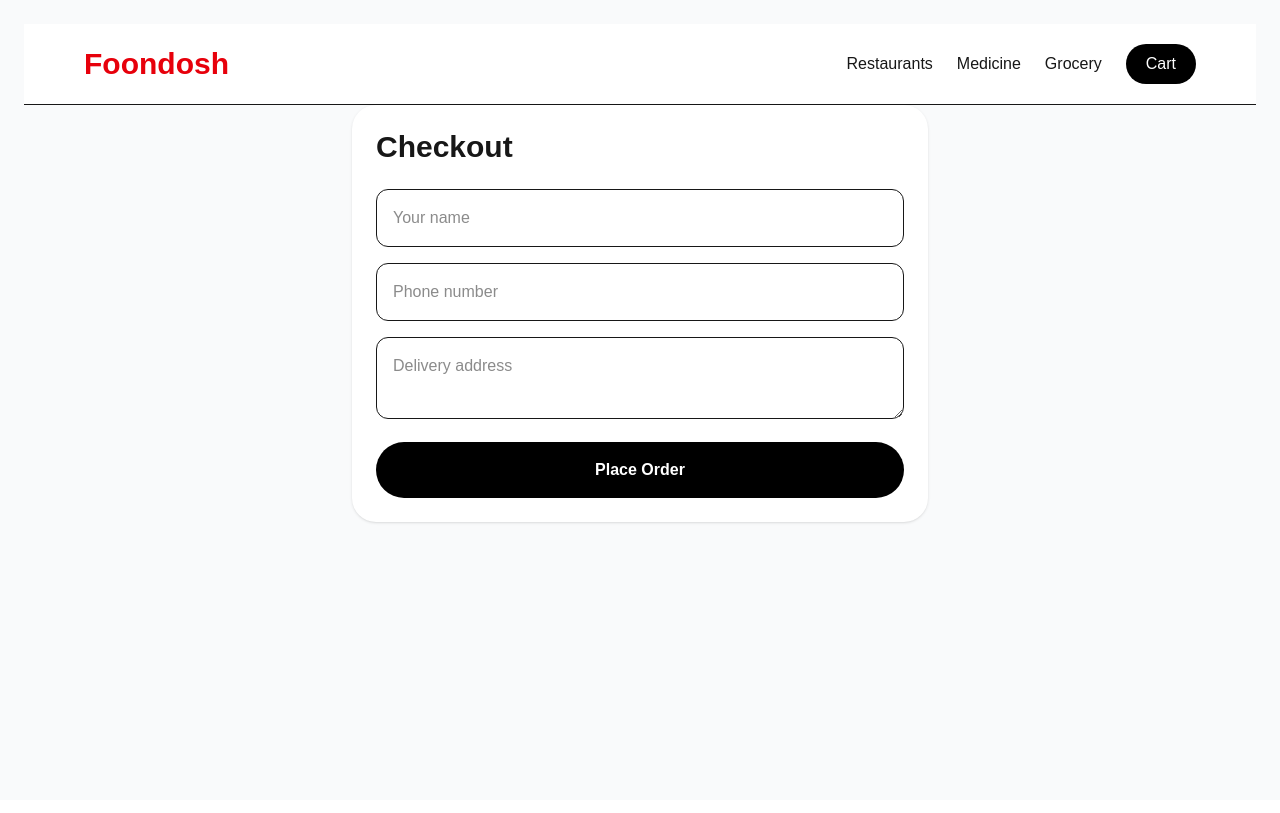
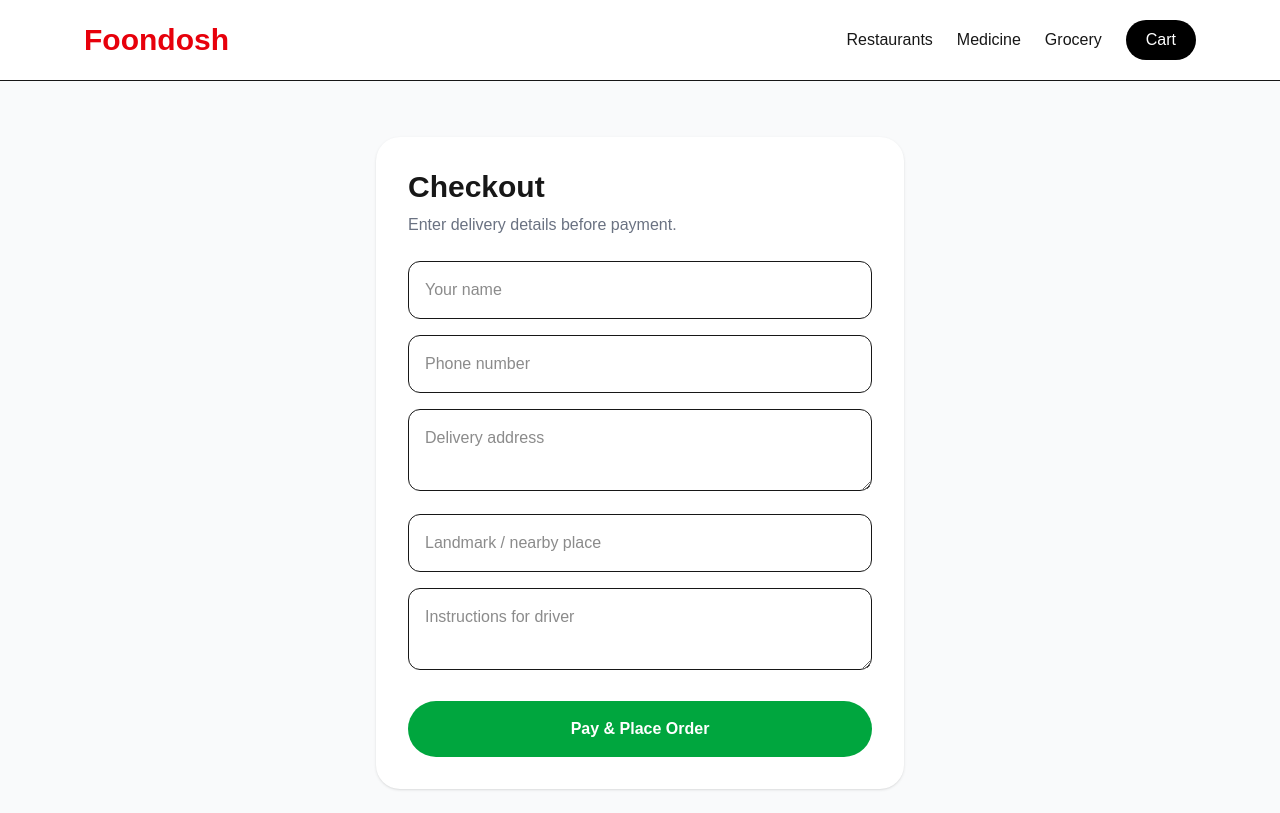
Before and after one commit to Nikhil8778/foondosh-web, a Next.js app: page /checkout in a window 1280 px wide. Built offline with nearby package versions, Linux system fonts and the light colour scheme.

Commit message:
Improve checkout and order success flow

```diff
--- a/app/cart/page.tsx
+++ b/app/cart/page.tsx
@@ -77,11 +77,11 @@ export default function CartPage() {
               </div>
 
               <Link
-                href="/checkout"
-                className="block text-center mt-8 bg-black text-white rounded-full py-4 font-semibold"
-              >
-                Proceed to Checkout
-              </Link>
+              href="/checkout"
+              className="block text-center mt-8 bg-green-600 hover:bg-green-700 transition-all text-white rounded-full py-4 font-semibold"
+            >
+              Proceed to Payment → ₹{(total / 100).toFixed(0)}
+            </Link>
             </>
           )}
         </div>
--- a/app/checkout/page.tsx
+++ b/app/checkout/page.tsx
@@ -1,37 +1,62 @@
 "use client";
 
 import { useState } from "react";
+import { useRouter } from "next/navigation";
 import Header from "@/components/Header";
 
 export default function CheckoutPage() {
+  const router = useRouter();
+
   const [name, setName] = useState("");
   const [phone, setPhone] = useState("");
   const [address, setAddress] = useState("");
-  const [message, setMessage] = useState("");
+  const [landmark, setLandmark] = useState("");
+  const [instructions, setInstructions] = useState("");
+  const [loading, setLoading] = useState(false);
 
   async function placeOrder() {
+    if (!name || !phone || !address) {
+      alert("Please enter name, phone and delivery address");
+      return;
+    }
+
+    setLoading(true);
+
     const res = await fetch("/api/orders", {
       method: "POST",
       headers: {
         "Content-Type": "application/json",
       },
-      body: JSON.stringify({ name, phone, address }),
+      body: JSON.stringify({
+        name,
+        phone,
+        address: `${address}${landmark ? `, Landmark: ${landmark}` : ""}${
+          instructions ? `, Instructions: ${instructions}` : ""
+        }`,
+      }),
     });
 
     const data = await res.json();
 
+    setLoading(false);
+
     if (res.ok) {
-      setMessage(`Order placed successfully! Order #${data.orderNumber}`);
+      router.push(`/order-success?order=${data.orderNumber}`);
     } else {
-      setMessage(data.error || "Something went wrong");
+      alert(data.error || "Something went wrong");
     }
   }
 
   return (
-    <main className="min-h-screen bg-gray-50 p-6">
+    <main className="min-h-screen bg-gray-50">
       <Header />
-      <div className="max-w-xl mx-auto bg-white rounded-3xl shadow p-6">
-        <h1 className="text-3xl font-bold mb-6">Checkout</h1>
+
+      <section className="max-w-xl mx-auto p-6 mt-8">
+        <div className="bg-white rounded-3xl shadow p-8">
+          <h1 className="text-3xl font-bold mb-2">Checkout</h1>
+          <p className="text-gray-500 mb-6">
+            Enter delivery details before payment.
+          </p>
 
           <input
             className="w-full border rounded-xl p-4 mb-4"
@@ -54,15 +79,29 @@ export default function CheckoutPage() {
             onChange={(e) => setAddress(e.target.value)}
           />
 
+          <input
+            className="w-full border rounded-xl p-4 mb-4"
+            placeholder="Landmark / nearby place"
+            value={landmark}
+            onChange={(e) => setLandmark(e.target.value)}
+          />
+
+          <textarea
+            className="w-full border rounded-xl p-4 mb-6"
+            placeholder="Instructions for driver"
+            value={instructions}
+            onChange={(e) => setInstructions(e.target.value)}
+          />
+
           <button
             onClick={placeOrder}
-          className="w-full bg-black text-white py-4 rounded-full font-bold"
+            disabled={loading}
+            className="w-full bg-green-600 hover:bg-green-700 text-white py-4 rounded-full font-bold disabled:opacity-60"
           >
-          Place Order
+            {loading ? "Processing..." : "Pay & Place Order"}
           </button>
-
-        {message && <p className="mt-4 font-semibold">{message}</p>}
         </div>
+      </section>
     </main>
   );
 }
--- a/app/order-success/page.tsx
+++ b/app/order-success/page.tsx
@@ -1,4 +1,5 @@
 import Header from "@/components/Header";
+import Link from "next/link";
 
 export default function OrderSuccessPage() {
   return (
@@ -12,19 +13,22 @@ export default function OrderSuccessPage() {
           <h1 className="text-3xl font-bold">Order Confirmed</h1>
 
           <p className="text-gray-500 mt-3">
-            Thank you! Your order has been received successfully.
+            Your payment was successful and your order has been confirmed.
           </p>
 
           <div className="mt-8 text-left bg-gray-50 rounded-2xl p-5 space-y-3">
-            <p><b>Status:</b> Payment Successful</p>
             <p><b>Order Status:</b> Confirmed</p>
+            <p><b>Restaurant:</b> Village Tandoori</p>
             <p><b>Estimated Delivery:</b> 25–40 minutes</p>
-            <p><b>Restaurant:</b> Village Tandoori</p>
+            <p><b>Payment:</b> Successful</p>
           </div>
 
-          <p className="text-sm text-gray-500 mt-6">
-            You will receive updates when the restaurant accepts and prepares your order.
-          </p>
+          <Link
+            href="/restaurants"
+            className="inline-block mt-8 bg-black text-white px-6 py-3 rounded-full"
+          >
+            Order More
+          </Link>
         </div>
       </section>
     </main>
```
Lines whose indentation alone changed are shown as unchanged.
